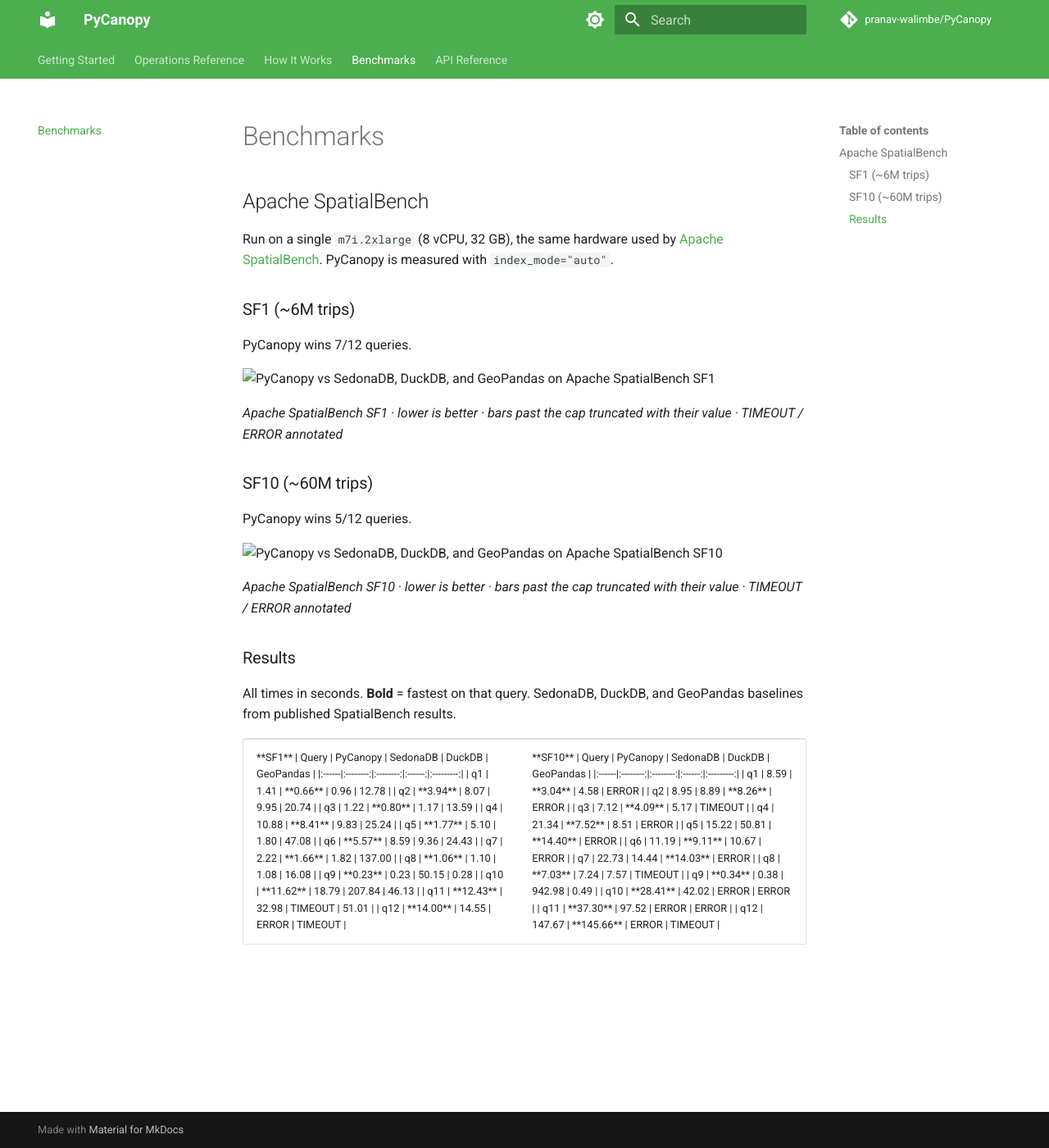
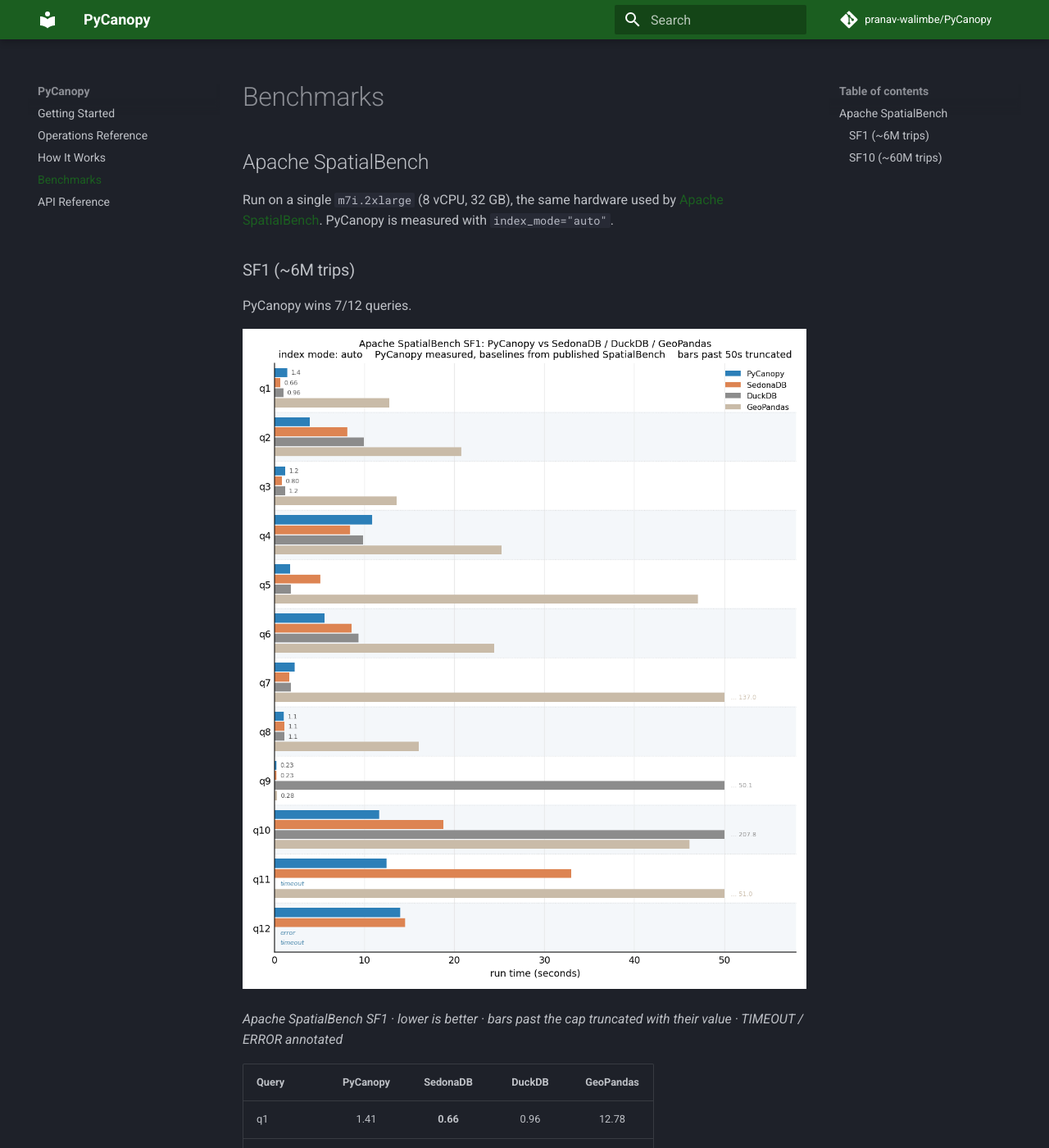
Before and after one commit to pranav-walimbe/PyCanopy, an MkDocs documentation site: the page built from docs/benchmarks.md, in a window 1280 px wide and 1400 px high. Shown: the whole window at 82% size. Built offline with MkDocs 1.6.1 and Material for MkDocs 9.7.7, drawn with Linux system fonts in a browser that asks for light colours; comment, search, counter and statistics services are not loaded; some of the changed text lies outside the part shown.

Commit message:
fix docs theme, images, table layout, and left nav

```diff
--- a/docs/benchmarks.md
+++ b/docs/benchmarks.md
@@ -11,24 +11,6 @@
 ![PyCanopy vs SedonaDB, DuckDB, and GeoPandas on Apache SpatialBench SF1](assets/spatialbench_sf1_auto.png)
 
 *Apache SpatialBench SF1 · lower is better · bars past the cap truncated with their value · TIMEOUT / ERROR annotated*
-
-### SF10 (~60M trips)
-
-PyCanopy wins 5/12 queries.
-
-![PyCanopy vs SedonaDB, DuckDB, and GeoPandas on Apache SpatialBench SF10](assets/spatialbench_sf10_auto.png)
-
-*Apache SpatialBench SF10 · lower is better · bars past the cap truncated with their value · TIMEOUT / ERROR annotated*
-
-### Results
-
-All times in seconds. **Bold** = fastest on that query. SedonaDB, DuckDB, and GeoPandas baselines from published SpatialBench results.
-
-<table>
-<tr>
-<td valign="top">
-
-**SF1**
 
 | Query | PyCanopy | SedonaDB | DuckDB | GeoPandas |
 |:------|:--------:|:--------:|:------:|:---------:|
@@ -45,10 +27,13 @@
 | q11 | **12.43** | 32.98 | TIMEOUT | 51.01 |
 | q12 | **14.00** | 14.55 | ERROR | TIMEOUT |
 
-</td>
-<td valign="top">
+### SF10 (~60M trips)
 
-**SF10**
+PyCanopy wins 5/12 queries.
+
+![PyCanopy vs SedonaDB, DuckDB, and GeoPandas on Apache SpatialBench SF10](assets/spatialbench_sf10_auto.png)
+
+*Apache SpatialBench SF10 · lower is better · bars past the cap truncated with their value · TIMEOUT / ERROR annotated*
 
 | Query | PyCanopy | SedonaDB | DuckDB | GeoPandas |
 |:------|:--------:|:--------:|:------:|:---------:|
@@ -65,6 +50,4 @@
 | q11 | **37.30** | 97.52 | ERROR | ERROR |
 | q12 | 147.67 | **145.66** | ERROR | TIMEOUT |
 
-</td>
-</tr>
-</table>
+All times in seconds. **Bold** = fastest on that query. SedonaDB, DuckDB, and GeoPandas baselines from published SpatialBench results.
--- /dev/null
+++ b/docs/stylesheets/extra.css
@@ -0,0 +1,9 @@
+:root {
+  --md-primary-fg-color: #1b5e20;
+  --md-primary-fg-color--light: #2e7d32;
+  --md-primary-fg-color--dark: #145214;
+  --md-primary-bg-color: #ffffff;
+  --md-primary-bg-color--light: rgba(255, 255, 255, 0.7);
+  --md-accent-fg-color: #f57c00;
+  --md-accent-fg-color--transparent: rgba(245, 124, 0, 0.1);
+}
--- a/mkdocs.yml
+++ b/mkdocs.yml
@@ -6,23 +6,19 @@
 theme:
   name: material
   palette:
-    - scheme: default
-      primary: green
-      accent: green
-      toggle:
-        icon: material/brightness-7
-        name: Switch to dark mode
-    - scheme: slate
-      primary: green
-      accent: green
-      toggle:
-        icon: material/brightness-4
-        name: Switch to light mode
+    scheme: slate
+    primary: custom
+    accent: deep-orange
   features:
-    - navigation.tabs
     - navigation.sections
     - navigation.top
     - content.code.copy
+
+extra_css:
+  - stylesheets/extra.css
+
+hooks:
+  - hooks.py
 
 nav:
   - Getting Started: index.md
```
Also changed, not shown: hooks.py (added, +9 -0 lines), 1 other file.
